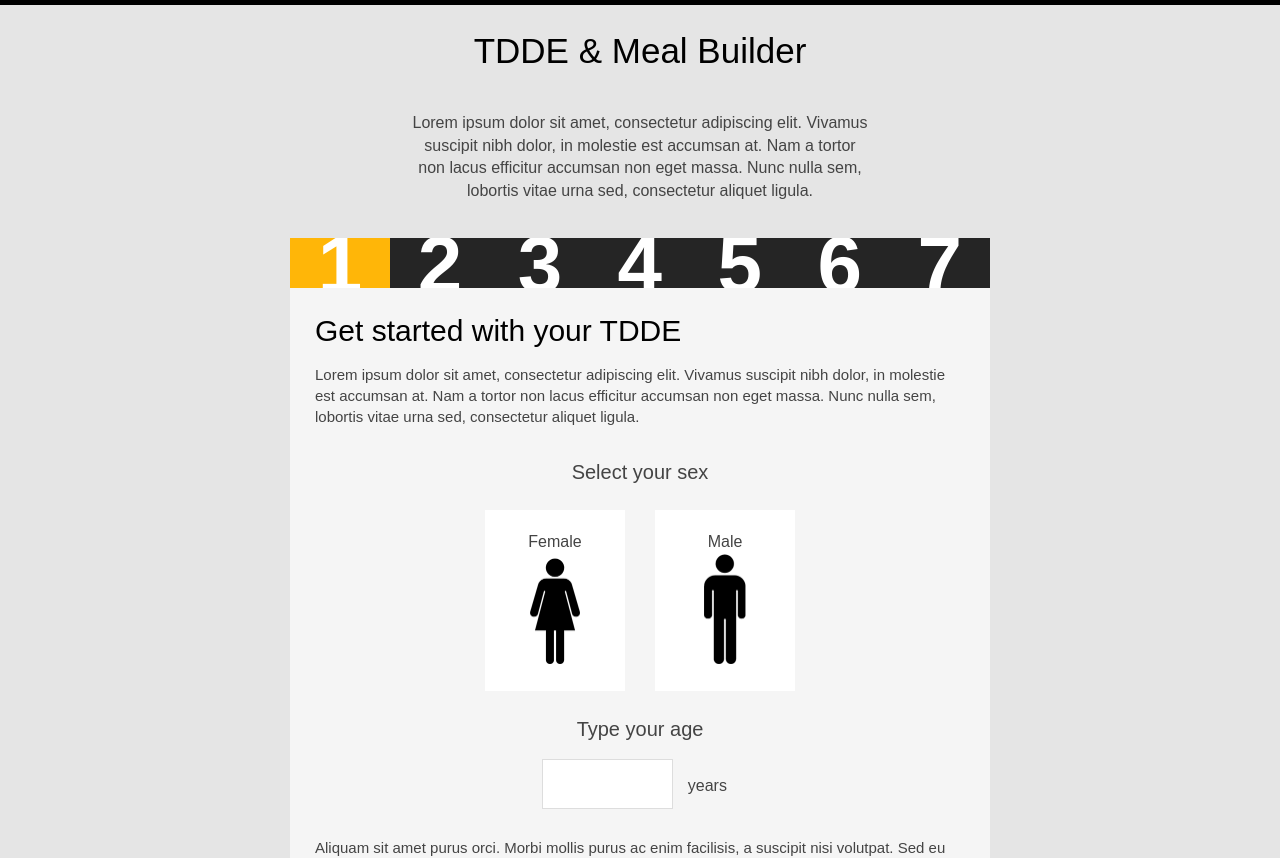
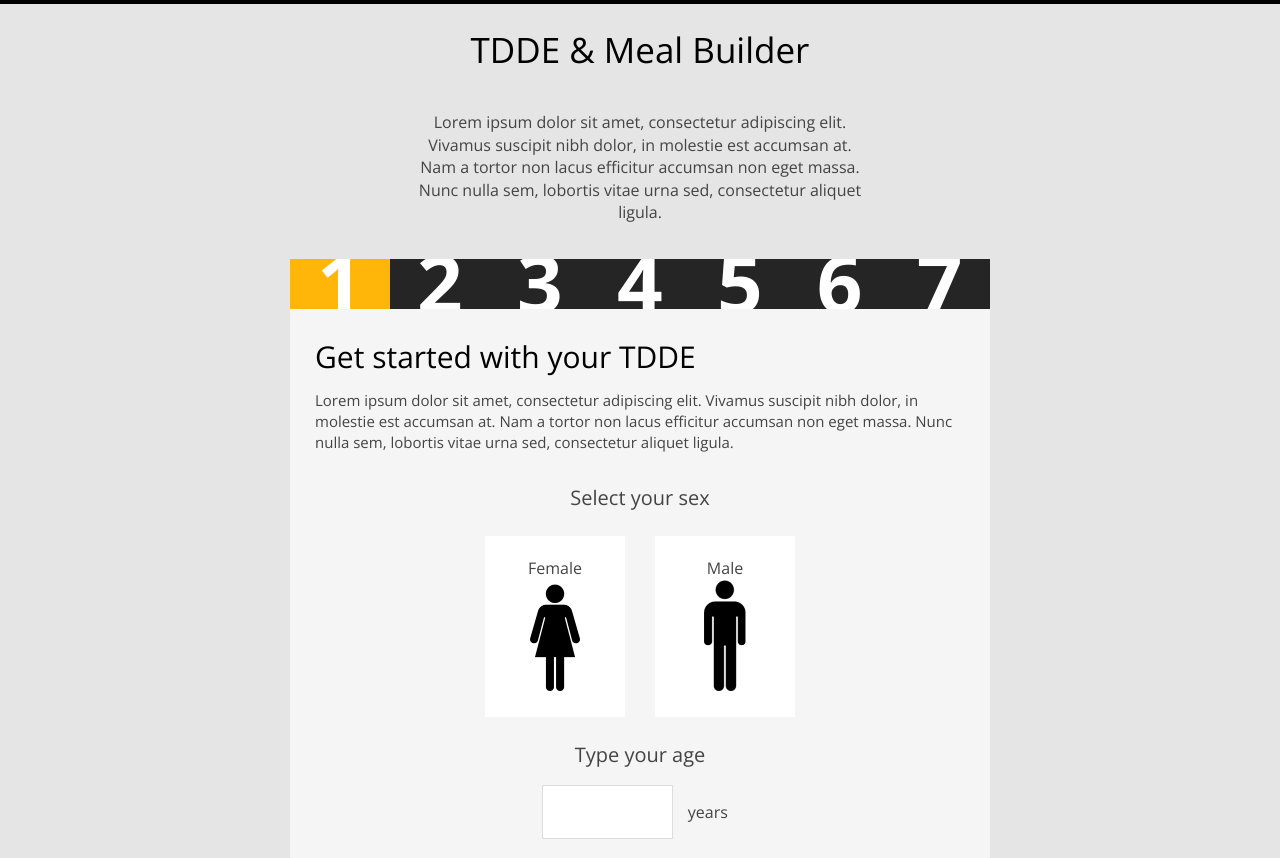
Before and after one commit to dwilliampeters/GSN-Meal-Planner, a website: page app/index.html in a window 1280 px wide. Shown: the part 125-983 px from the top of the page. Drawn offline with nearby package versions, Linux system fonts and the light colour scheme.

Commit message:
Google font added for body

```diff
--- a/src/scss/app.scss
+++ b/src/scss/app.scss
@@ -1,4 +1,7 @@
 @charset "UTF-8";
+
+// Google fonts
+@import url(http://fonts.googleapis.com/css?family=Open+Sans:400italic,400,700);
 
 // Reset
 @import
--- a/src/scss/config/_base.scss
+++ b/src/scss/config/_base.scss
@@ -35,7 +35,7 @@ $cursor-text-value: text !default;
 
 $body-bg: #e5e5e5 !default;
 $body-font-color: #444 !default;
-$body-font-family: Arial, "Helvetica Neue", Helvetica, sans-serif !default;
+$body-font-family: 'Open Sans', sans-serif !default;
 $body-font-weight: normal !default;
 $body-font-style: normal !default;
 
--- a/src/scss/layout/_calculator.scss
+++ b/src/scss/layout/_calculator.scss
@@ -2,8 +2,8 @@
   @include centered-content($calc-width);
   padding-left: 10px;
   padding-right: 10px;
-  padding-top: 15px;
-  padding-bottom: 15px;
+  padding-top: 20px;
+  padding-bottom: 25px;
   background: #f5f5f5;
   margin-bottom: 10px;
 
--- a/src/scss/layout/_steps.scss
+++ b/src/scss/layout/_steps.scss
@@ -42,7 +42,7 @@
     font-size: 80px;
     font-weight: bold;
     position: absolute;
-    top: -13px;
+    top: -17px;
     left: 0;
     display: block;
     width: 100%;
```
Also changed, not shown: app/css/app.css.
